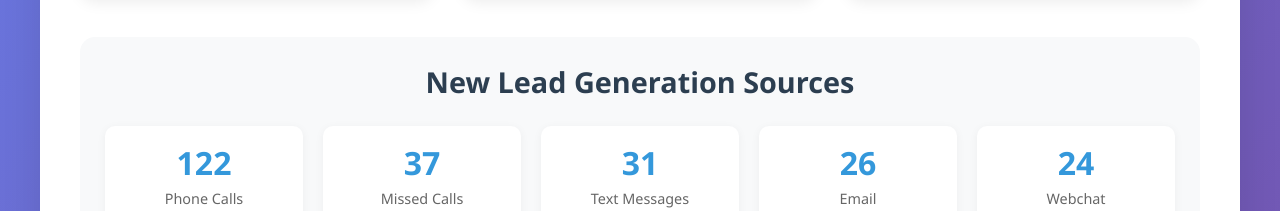
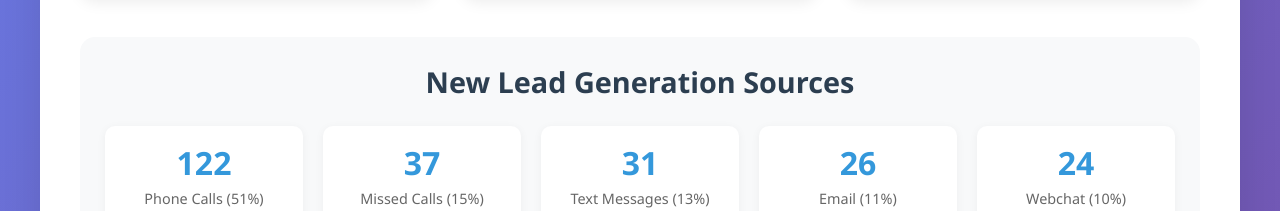
Before and after one commit to JamesGall12/Weeklysalesreport, a plain HTML site: page index.html in a window 1280 px wide. Shown: the part 589-800 px from the top of the page. Drawn offline with Linux system fonts and the light colour scheme.

Commit message:
Update index.html

```diff
--- a/index.html
+++ b/index.html
@@ -356,23 +356,23 @@
                     <div class="channels-grid">
                         <div class="channel-item">
                             <div class="channel-number">122</div>
-                            <div class="channel-label">Phone Calls</div>
+                            <div class="channel-label">Phone Calls (51%)</div>
                         </div>
                         <div class="channel-item">
                             <div class="channel-number">37</div>
-                            <div class="channel-label">Missed Calls</div>
+                            <div class="channel-label">Missed Calls (15%)</div>
                         </div>
                         <div class="channel-item">
                             <div class="channel-number">31</div>
-                            <div class="channel-label">Text Messages</div>
+                            <div class="channel-label">Text Messages (13%)</div>
                         </div>
                         <div class="channel-item">
                             <div class="channel-number">26</div>
-                            <div class="channel-label">Email</div>
+                            <div class="channel-label">Email (11%)</div>
                         </div>
                         <div class="channel-item">
                             <div class="channel-number">24</div>
-                            <div class="channel-label">Webchat</div>
+                            <div class="channel-label">Webchat (10%)</div>
                         </div>
                     </div>
                 </div>
@@ -507,23 +507,23 @@
                     <div class="channels-grid">
                         <div class="channel-item">
                             <div class="channel-number">59</div>
-                            <div class="channel-label">Phone Calls</div>
+                            <div class="channel-label">Phone Calls (44%)</div>
                         </div>
                         <div class="channel-item">
                             <div class="channel-number">29</div>
-                            <div class="channel-label">Email</div>
+                            <div class="channel-label">Email (22%)</div>
                         </div>
                         <div class="channel-item">
                             <div class="channel-number">25</div>
-                            <div class="channel-label">Missed Calls</div>
+                            <div class="channel-label">Missed Calls (19%)</div>
                         </div>
                         <div class="channel-item">
                             <div class="channel-number">16</div>
-                            <div class="channel-label">Webchat</div>
+                            <div class="channel-label">Webchat (12%)</div>
                         </div>
                         <div class="channel-item">
                             <div class="channel-number">4</div>
-                            <div class="channel-label">Text Messages</div>
+                            <div class="channel-label">Text Messages (3%)</div>
                         </div>
                     </div>
                 </div>
```
